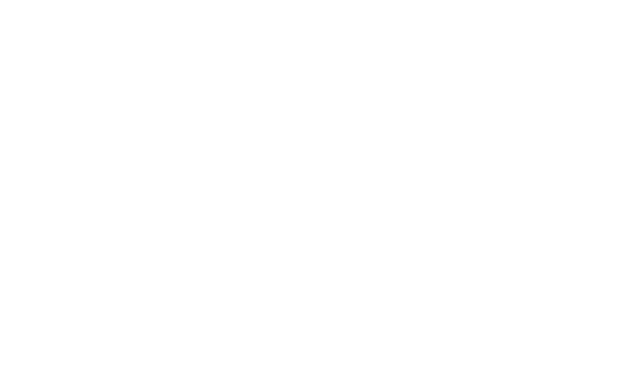
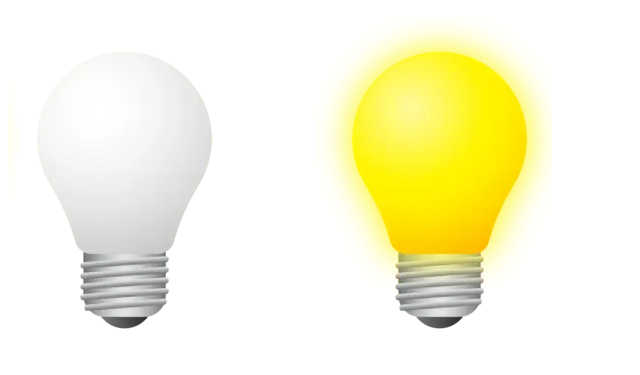
Before and after one commit to Samuele-Finotello/js-dom-1, a plain HTML site: page index.html in a window 1280 px wide. Shown: the whole page, without its empty margins (0-640 px from the left). Drawn offline with Linux system fonts and the light colour scheme.

Commit message:
[add] feat img lampadine

```diff
--- a/index.html
+++ b/index.html
@@ -11,6 +11,11 @@
 
 <body>
 
+  <div>
+    <img src="./assets/img/white_lamp.png" alt="Lampadina spenta">
+    <img src="./assets/img/yellow_lamp.png" alt="Lampadina accesa">
+  </div>
+
   <script src="./assets/js/script.js"></script>
 </body>
 
```
